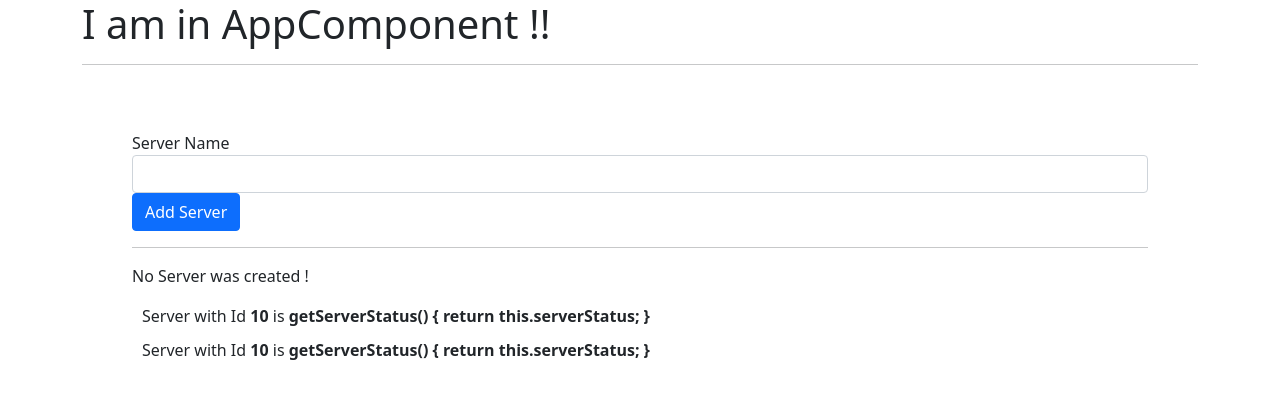
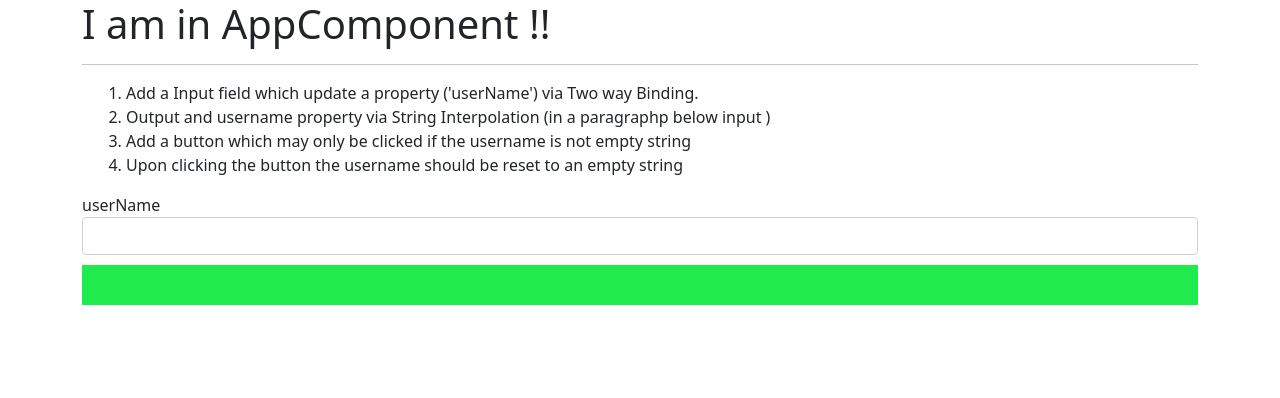
Before and after one commit to ShohrabRustam/AngularFullCourse, an Angular app: page / in a window 1280 px wide. Shown: the top 398 px of the page. Built offline with nearby package versions, Linux system fonts and the light colour scheme.

Commit message:
2way Binding Working

```diff
--- a/src/app/app.component.html
+++ b/src/app/app.component.html
@@ -20,5 +20,6 @@
 <div class="container">
     <h1>I am in AppComponent !!</h1>
     <hr>
-  <app-servers></app-servers>
+  <!-- <app-servers></app-servers> -->
+  <app-task2></app-task2>
 </div>
--- a/src/app/app.module.ts
+++ b/src/app/app.module.ts
@@ -10,6 +10,7 @@ import { ServerComponent } from './server/server.component';
 import { WarningAlertComponent } from './warning-alert/warning-alert.component';
 import { SuccessAlertComponent } from './success-alert/success-alert.component';
 import { ServersComponent } from './servers/servers.component';
+import { Task2Component } from './task2/task2.component';
 
 @NgModule({
   declarations: [
@@ -17,7 +18,8 @@ import { ServersComponent } from './servers/servers.component';
     ServerComponent,
     WarningAlertComponent,
     SuccessAlertComponent,
-    ServersComponent
+    ServersComponent,
+    Task2Component
   ],
   imports: [
     BrowserModule,
--- /dev/null
+++ b/src/app/task2/task2.component.css
@@ -0,0 +1,7 @@
+p
+{
+  padding: 20px;
+  background-color: rgb(32, 235, 76);
+  margin-top: 10px;
+  color: darkblue;
+}
--- /dev/null
+++ b/src/app/task2/task2.component.html
@@ -0,0 +1,13 @@
+<div class="container">
+  <ol>
+    <li>Add a Input field which update a property ('userName') via Two way Binding. </li>
+    <li>Output and username property via String Interpolation (in a paragraphp below input )</li>
+    <li>Add a button which may only be clicked if the username is not empty string </li>
+    <li>Upon clicking the button the username should be reset to an empty string </li>
+  </ol>
+</div>
+
+<label for="userName">userName</label>
+<input type="text" class="form-control" [(ngModel)]='userName'>
+
+<p>{{ userName }}</p>
--- /dev/null
+++ b/src/app/task2/task2.component.ts
@@ -0,0 +1,15 @@
+import { Component, OnInit } from '@angular/core';
+
+@Component({
+  selector: 'app-task2',
+  templateUrl: './task2.component.html',
+  styleUrls: ['./task2.component.css']
+})
+export class Task2Component implements OnInit {
+  userName:string = ''
+  constructor() { }
+
+  ngOnInit(): void {
+  }
+
+}
```
Also changed, not shown: 1 other file (tests, documents, lock files or other folders).
